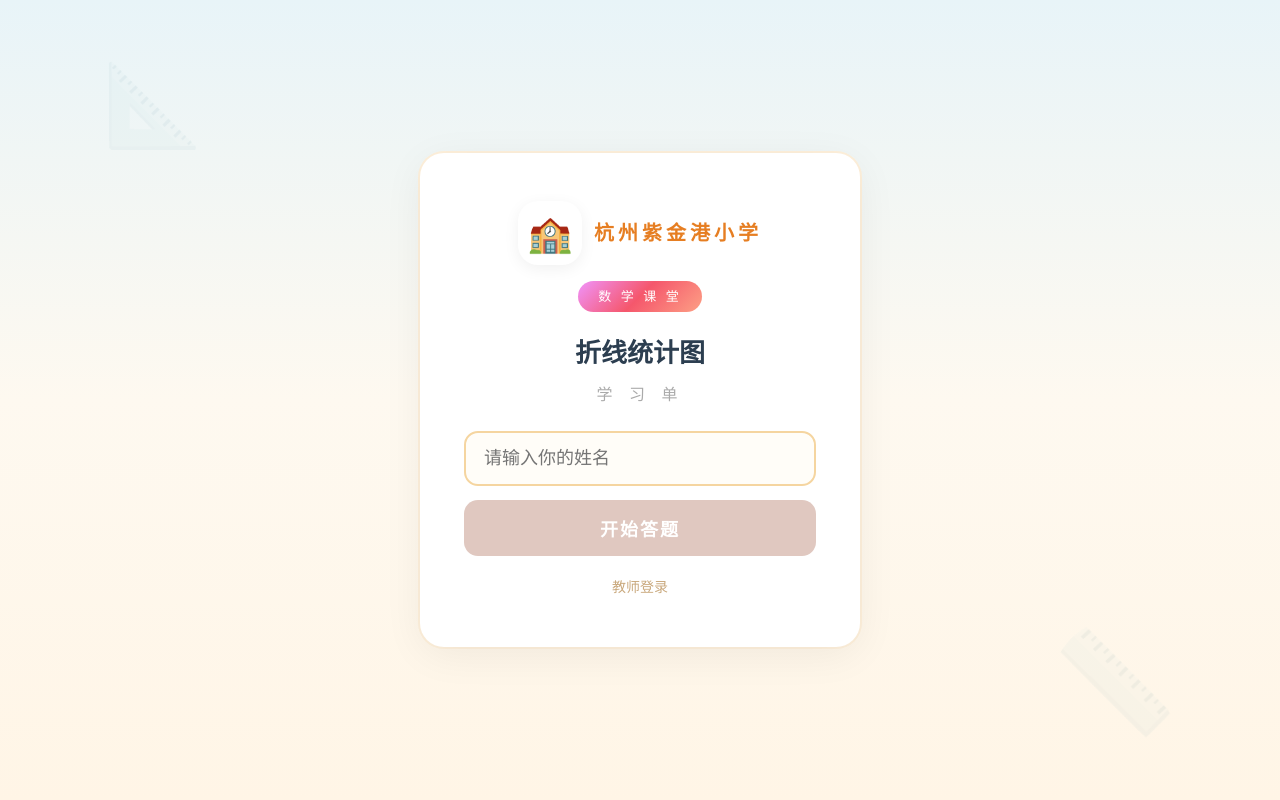
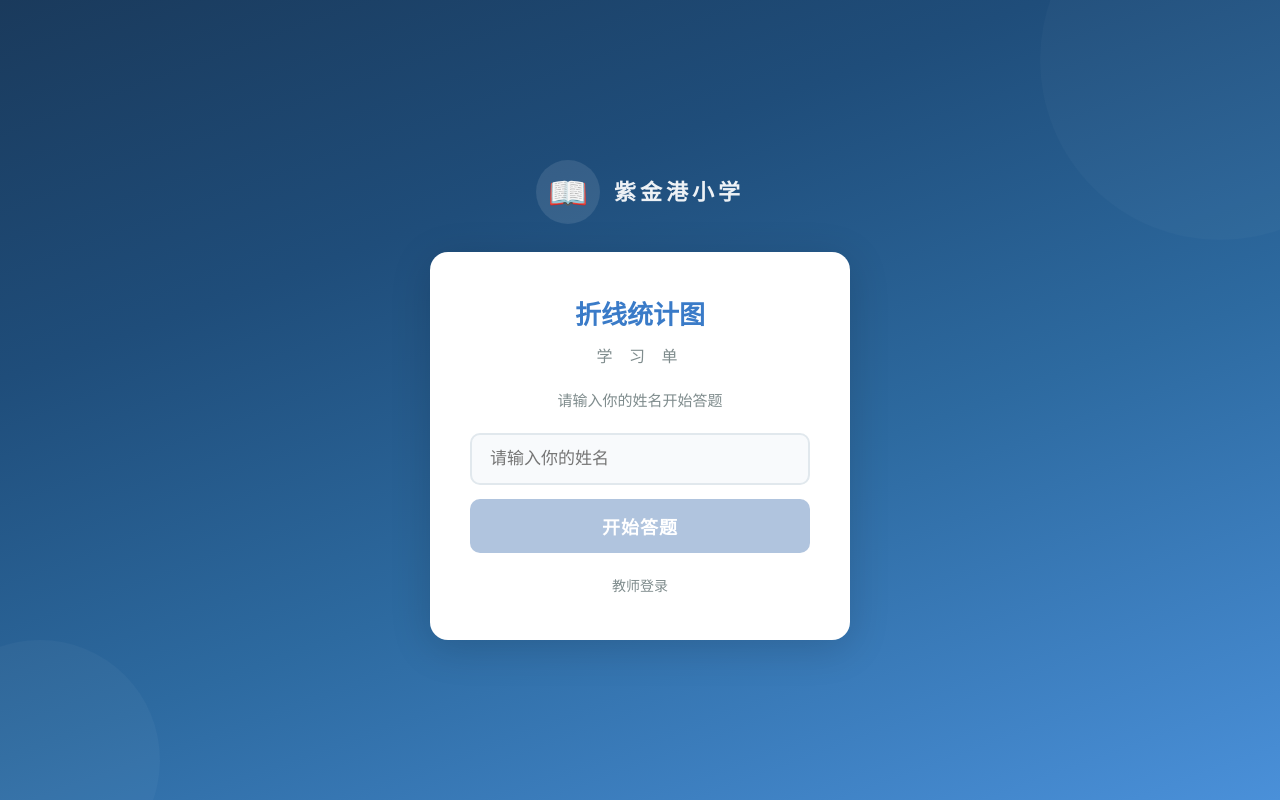
Before and after one commit to cxing/students_action_summary, a Vue app in the folder frontend/: page / in a window 1280 px wide. Built offline with nearby package versions, Linux system fonts and the light colour scheme.

Commit message:
feat: switch to deep blue login theme (Option A), unify page background to match

```diff
--- a/frontend/src/style.css
+++ b/frontend/src/style.css
@@ -3,18 +3,13 @@
   --primary-dark: #3a7bc8;
   --success: #27ae60;
   --danger: #e74c3c;
-  --bg: #f0f4f8;
+  --bg: #eef2f7;
   --card-bg: #ffffff;
   --text: #2c3e50;
   --text-secondary: #7f8c8d;
   --border: #e1e8ed;
   --radius: 12px;
   --shadow: 0 2px 12px rgba(0, 0, 0, 0.06);
-  /* Warm theme */
-  --warm-orange: #e67e22;
-  --warm-bg-start: #e8f4f8;
-  --warm-bg-mid: #fef9f0;
-  --warm-bg-end: #fff5e6;
 }
 
 * { margin: 0; padding: 0; box-sizing: border-box; }
@@ -28,84 +23,86 @@ body {
   font-size: 16px;
 }
 
-/* Login pages — Warm Campus Style */
-.login-container,
-.login-page { display: flex; align-items: center; justify-content: center; min-height: 100vh; padding: 20px; position: relative; overflow: hidden; }
-.login-page { background: linear-gradient(180deg, var(--warm-bg-start) 0%, var(--warm-bg-mid) 50%, var(--warm-bg-end) 100%); }
+/* ===== Login Pages — Deep Blue Style ===== */
+.login-page-blue {
+  display: flex; flex-direction: column;
+  align-items: center; justify-content: center;
+  min-height: 100vh; padding: 20px;
+  position: relative; overflow: hidden;
+  background: linear-gradient(160deg, #1a3a5c 0%, #1f4d7a 30%, #2d6aa0 60%, #4a90d9 100%);
+}
 
-/* Decorative floating elements */
-.login-decor { position: absolute; font-size: 80px; opacity: 0.07; pointer-events: none; }
-.login-decor-1 { top: 40px; left: 8%; }
-.login-decor-2 { bottom: 40px; right: 8%; font-size: 100px; }
+/* Decorative circles */
+.blue-decor { position: absolute; border-radius: 50%; pointer-events: none; }
+.blue-decor-1 {
+  width: 360px; height: 360px;
+  background: rgba(255,255,255,0.025);
+  top: -120px; right: -120px;
+}
+.blue-decor-2 {
+  width: 240px; height: 240px;
+  background: rgba(255,255,255,0.03);
+  bottom: -80px; left: -80px;
+}
 
+/* School hero area above the card */
+.school-hero {
+  display: flex; align-items: center; justify-content: center;
+  gap: 14px; margin-bottom: 28px; position: relative; z-index: 1;
+}
+.school-logo-circle {
+  width: 64px; height: 64px;
+  border-radius: 50%;
+  background: rgba(255,255,255,0.1);
+  display: flex; align-items: center; justify-content: center;
+  font-size: 32px;
+}
+.school-name-light {
+  font-size: 22px; font-weight: 700; color: rgba(255,255,255,0.92);
+  letter-spacing: 4px;
+}
+
+/* Login card */
 .login-card {
   background: var(--card-bg);
-  border-radius: 24px;
-  box-shadow: 0 8px 40px rgba(0, 0, 0, 0.06), 0 0 0 2px #fef0db;
-  padding: 48px 44px;
-  width: 100%;
-  max-width: 440px;
-  text-align: center;
-  position: relative;
-  z-index: 1;
+  border-radius: 18px;
+  box-shadow: 0 8px 40px rgba(0, 0, 0, 0.15);
+  padding: 42px 40px;
+  width: 100%; max-width: 420px;
+  text-align: center; position: relative; z-index: 1;
 }
-.login-card h1 { font-size: 26px; margin-bottom: 8px; color: #2c3e50; }
+.login-card h1 { font-size: 26px; margin-bottom: 8px; color: var(--primary-dark); }
 
-/* School Branding — warm style */
-.school-brand { display: flex; align-items: center; justify-content: center; gap: 12px; margin-bottom: 16px; }
-.school-icon { width: 64px; height: 64px; background: #fff; border-radius: 20px; box-shadow: 0 4px 16px rgba(0,0,0,0.06); display: flex; align-items: center; justify-content: center; font-size: 36px; }
-.school-name { font-size: 20px; font-weight: 700; color: var(--warm-orange); letter-spacing: 4px; }
-
-/* Tag badge */
-.login-tag {
-  display: inline-block;
-  background: linear-gradient(135deg, #f093fb, #f5576c, #fda085);
-  color: #fff;
-  font-size: 13px;
-  padding: 5px 20px;
-  border-radius: 20px;
-  letter-spacing: 3px;
-  margin-bottom: 20px;
-  font-weight: 500;
-}
-.teacher-tag {
-  background: linear-gradient(135deg, #667eea, #764ba2);
-}
-
-.page-title { font-size: 26px; font-weight: 700; color: #2c3e50; margin-bottom: 2px; }
-.page-subtitle { font-size: 16px; color: #aaa; margin-bottom: 24px; letter-spacing: 6px; }
+.page-title { font-size: 26px; font-weight: 700; color: var(--primary-dark); margin-bottom: 4px; }
+.page-subtitle { font-size: 16px; color: var(--text-secondary); margin-bottom: 20px; letter-spacing: 6px; }
+.login-hint { color: var(--text-secondary); font-size: 15px; margin-bottom: 20px; }
 .login-form { text-align: center; }
 
 .subtitle { color: var(--text-secondary); font-size: 16px; margin-bottom: 24px; }
 .name-input {
-  width: 100%; padding: 15px 18px;
-  border: 2px solid #f5d5a0; border-radius: 14px;
-  font-size: 18px; margin-bottom: 14px; outline: none;
-  transition: border-color 0.2s; background: #fffdf8;
+  width: 100%; padding: 14px 18px;
+  border: 2px solid var(--border); border-radius: 10px;
+  font-size: 17px; margin-bottom: 14px; outline: none;
+  transition: border-color 0.2s; background: #f8fafc;
 }
-.name-input:focus { border-color: var(--warm-orange); background: #fff; }
+.name-input:focus { border-color: var(--primary); background: #fff; }
 
-/* Warm primary button */
-.btn-primary-warm {
-  width: 100%; padding: 15px;
-  background: linear-gradient(135deg, #fda085, #f5576c);
-  color: #fff; border: none; border-radius: 14px;
+.btn-primary {
+  width: 100%; padding: 14px;
+  background: var(--primary); color: #fff;
+  border: none; border-radius: 10px;
   font-size: 18px; font-weight: 600; cursor: pointer;
-  transition: all 0.2s; letter-spacing: 2px;
+  transition: all 0.2s; letter-spacing: 1px;
 }
-.btn-primary-warm:hover { box-shadow: 0 4px 16px rgba(245, 87, 108, 0.35); transform: translateY(-1px); }
-.btn-primary-warm:disabled { background: #e0c8c0; cursor: not-allowed; box-shadow: none; transform: none; }
-
-.btn-primary { width: 100%; padding: 14px; background: var(--primary); color: #fff; border: none; border-radius: 8px; font-size: 18px; cursor: pointer; transition: background 0.2s; }
-.btn-primary:hover { background: var(--primary-dark); }
-.btn-primary:disabled { background: #b0c4de; cursor: not-allowed; }
+.btn-primary:hover { background: var(--primary-dark); box-shadow: 0 4px 14px rgba(58,123,200,0.3); }
+.btn-primary:disabled { background: #b0c4de; cursor: not-allowed; box-shadow: none; }
 .btn-secondary { padding: 12px 24px; background: #fff; color: var(--primary); border: 2px solid var(--primary); border-radius: 8px; font-size: 16px; cursor: pointer; transition: all 0.2s; }
 .btn-secondary:hover { background: #f0f6ff; }
 .btn-small { padding: 6px 16px; background: var(--bg); color: var(--text-secondary); border: 1px solid var(--border); border-radius: 6px; font-size: 13px; cursor: pointer; text-decoration: none; }
 .error { color: var(--danger); font-size: 14px; margin-top: 12px; }
-.teacher-link { margin-top: 20px; font-size: 14px; }
-.teacher-link a { color: #c9a87c; text-decoration: none; }
-.teacher-link a:hover { color: var(--warm-orange); }
+.teacher-link { margin-top: 22px; font-size: 14px; }
+.teacher-link a { color: var(--text-secondary); text-decoration: none; }
+.teacher-link a:hover { color: var(--primary); }
 
 /* Student pages */
 .page-container { max-width: 960px; margin: 0 auto; padding: 24px; }
--- a/frontend/src/views-student/StudentLogin.vue
+++ b/frontend/src/views-student/StudentLogin.vue
@@ -1,21 +1,19 @@
 <template>
-  <div class="login-page">
-    <!-- 装饰元素 -->
-    <div class="login-decor login-decor-1">📐</div>
-    <div class="login-decor login-decor-2">📏</div>
+  <div class="login-page-blue">
+    <!-- 装饰圆 -->
+    <div class="blue-decor blue-decor-1"></div>
+    <div class="blue-decor blue-decor-2"></div>
+
+    <!-- 学校品牌（深蓝区域） -->
+    <div class="school-hero">
+      <div class="school-logo-circle">📖</div>
+      <div class="school-name-light">紫金港小学</div>
+    </div>
 
     <div class="login-card">
-      <!-- 学校品牌 -->
-      <div class="school-brand">
-        <div class="school-icon">🏫</div>
-        <div class="school-name">杭州紫金港小学</div>
-      </div>
-
-      <!-- 标签 -->
-      <div class="login-tag">数 学 课 堂</div>
-
       <h1 class="page-title">折线统计图</h1>
       <p class="page-subtitle">学 习 单</p>
+      <p class="login-hint">请输入你的姓名开始答题</p>
 
       <form @submit.prevent="handleLogin" class="login-form">
         <input
@@ -25,7 +23,7 @@
           class="name-input"
           autocomplete="off"
         />
-        <button type="submit" class="btn-primary-warm" :disabled="!name.trim() || loading">
+        <button type="submit" class="btn-primary" :disabled="!name.trim() || loading">
           {{ loading ? '登录中...' : '开始答题' }}
         </button>
       </form>
--- a/frontend/src/views-teacher/TeacherLogin.vue
+++ b/frontend/src/views-teacher/TeacherLogin.vue
@@ -1,25 +1,22 @@
 <template>
-  <div class="login-page">
-    <!-- 装饰元素 -->
-    <div class="login-decor login-decor-1">📐</div>
-    <div class="login-decor login-decor-2">📏</div>
+  <div class="login-page-blue">
+    <!-- 装饰圆 -->
+    <div class="blue-decor blue-decor-1"></div>
+    <div class="blue-decor blue-decor-2"></div>
+
+    <!-- 学校品牌（深蓝区域） -->
+    <div class="school-hero">
+      <div class="school-logo-circle">📖</div>
+      <div class="school-name-light">紫金港小学</div>
+    </div>
 
     <div class="login-card">
-      <!-- 学校品牌 -->
-      <div class="school-brand">
-        <div class="school-icon">🏫</div>
-        <div class="school-name">杭州紫金港小学</div>
-      </div>
-
-      <!-- 标签 -->
-      <div class="login-tag teacher-tag">教 师 端</div>
-
       <h1 class="page-title">教师登录</h1>
 
       <form @submit.prevent="handleLogin" class="login-form">
         <input v-model="username" type="text" placeholder="用户名" class="name-input" autocomplete="off" />
         <input v-model="password" type="password" placeholder="密码" class="name-input" />
-        <button type="submit" class="btn-primary-warm" :disabled="loading">
+        <button type="submit" class="btn-primary" :disabled="loading">
           {{ loading ? '登录中...' : '登录' }}
         </button>
       </form>
```
